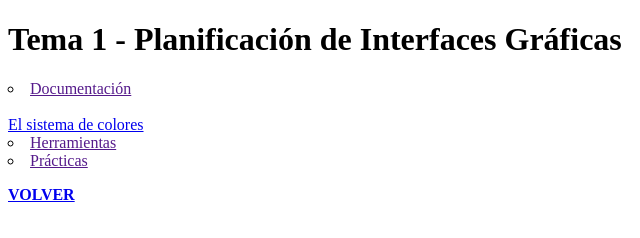
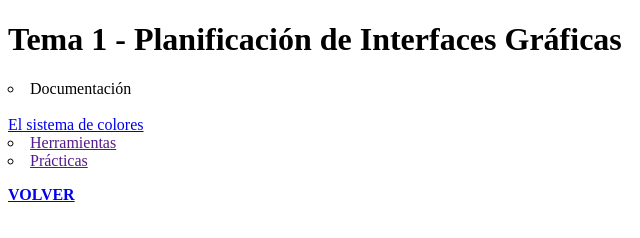
Before and after one commit to RobertoIESRIBERA/RobertoIESRIBERA.github.io, a plain HTML site: page tema1planificaciondeinterfacesgraficas.html in a window 1280 px wide. Shown: the full height of the page, 0-640 px from the left. Drawn offline with Linux system fonts and the light colour scheme.

Commit message:
Update tema1planificaciondeinterfacesgraficas.html

```diff
--- a/tema1planificaciondeinterfacesgraficas.html
+++ b/tema1planificaciondeinterfacesgraficas.html
@@ -12,7 +12,7 @@
 
     <div>
         <div>
-            <li type="circle"><a href="">Documentación</a></li><br>
+            <li type="circle">Documentación</li><br>
             <a href="https://m2.material.io/design/color/the-color-system.html">El sistema de colores</a>
         </div>
         <div>
```
